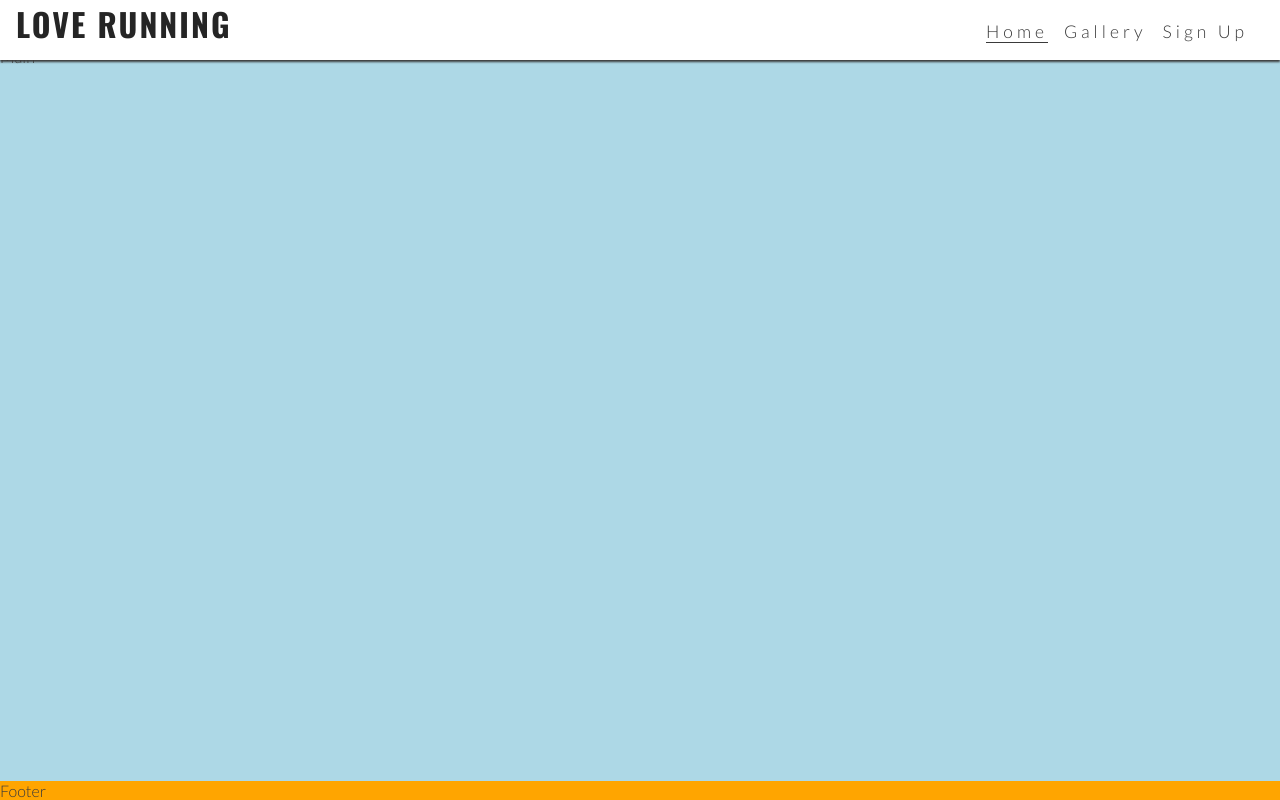
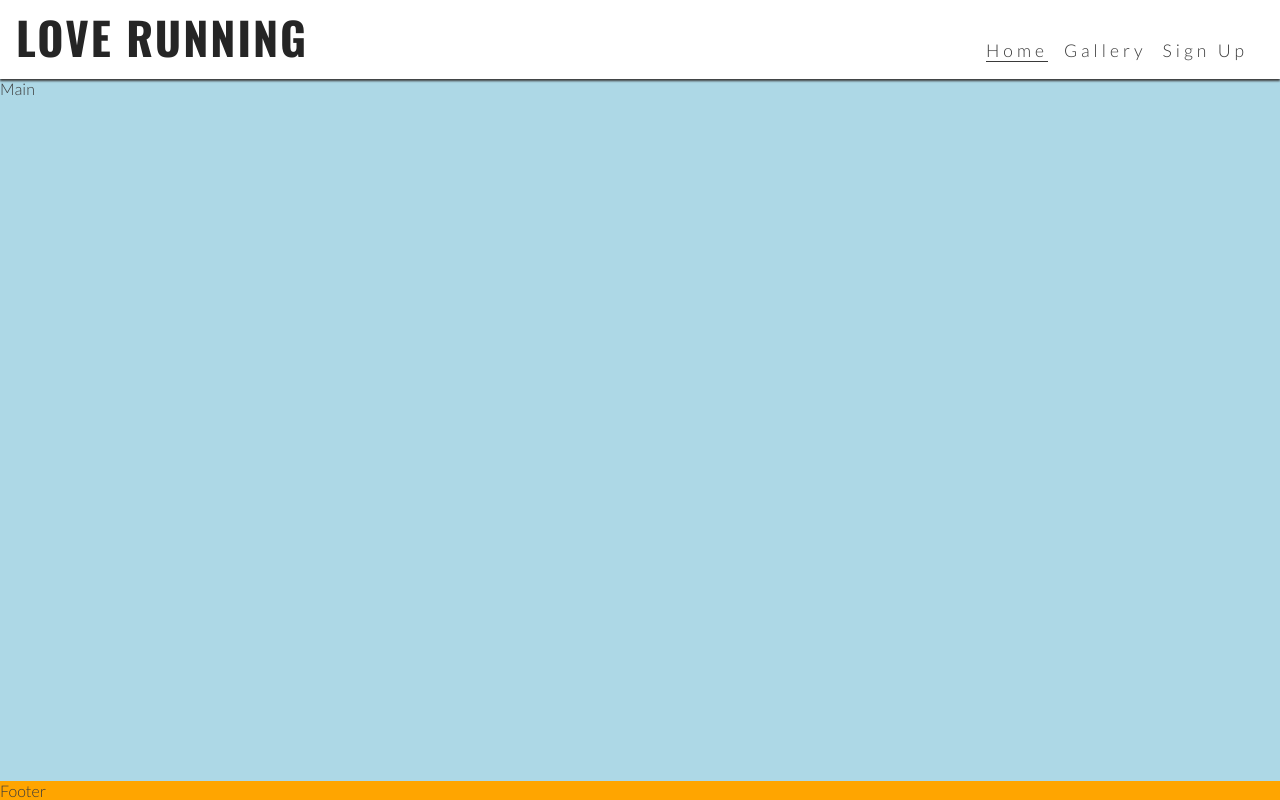
Before and after one commit to lowrycode/love-running, a plain HTML site: page index.html in a window 1280 px wide. Drawn offline with nearby package versions, Linux system fonts and the light colour scheme.

Commit message:
Style logo larger and margin-top on main to see all of content

```diff
--- a/assets/css/style.css
+++ b/assets/css/style.css
@@ -117,4 +117,16 @@ footer {
     .nav-toggle-label {
         display: none;
     }
+
+    #logo {
+        font-size: 280%;
+        line-height: 75px;
+        margin 0 0.5 rem;
+    }
+
+    /* Main content */
+    main {
+        /* Push main content down to accomodate larger header */
+        margin-top: 79px;
+    }
 }
```
